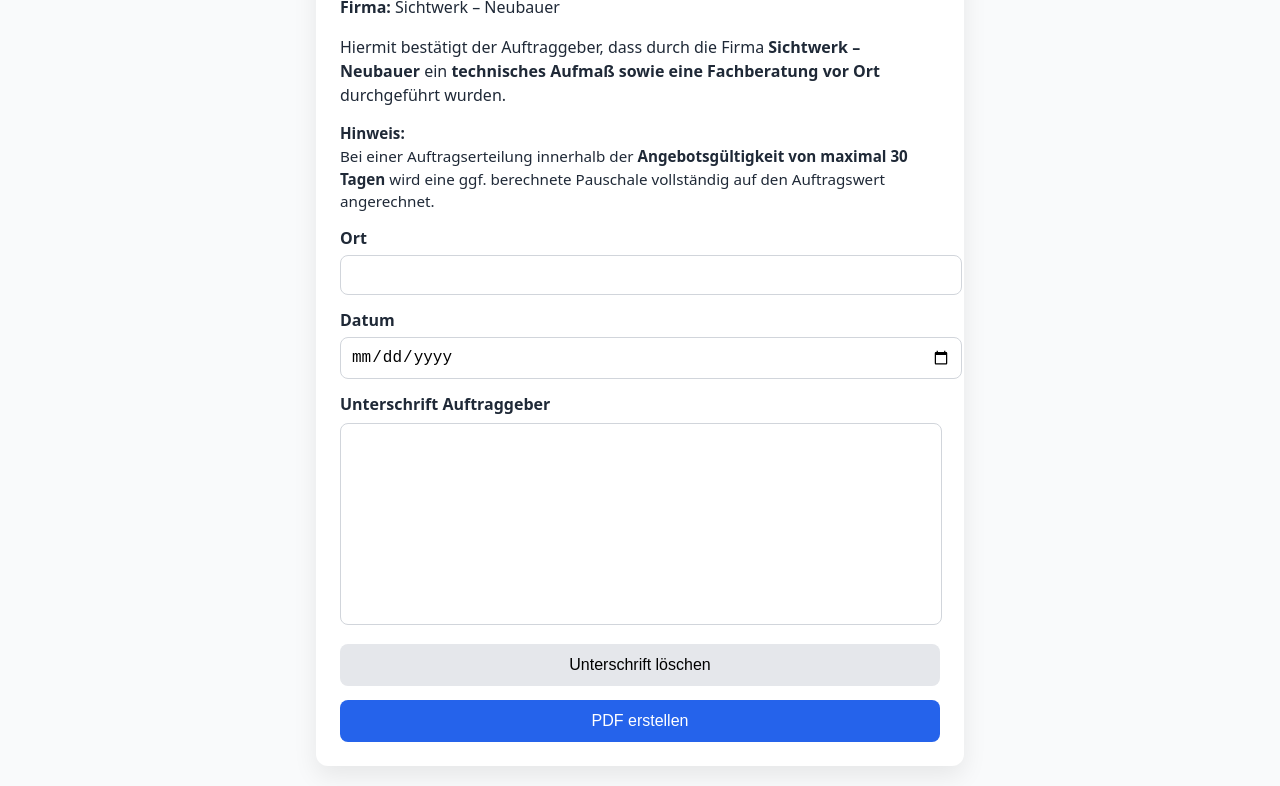
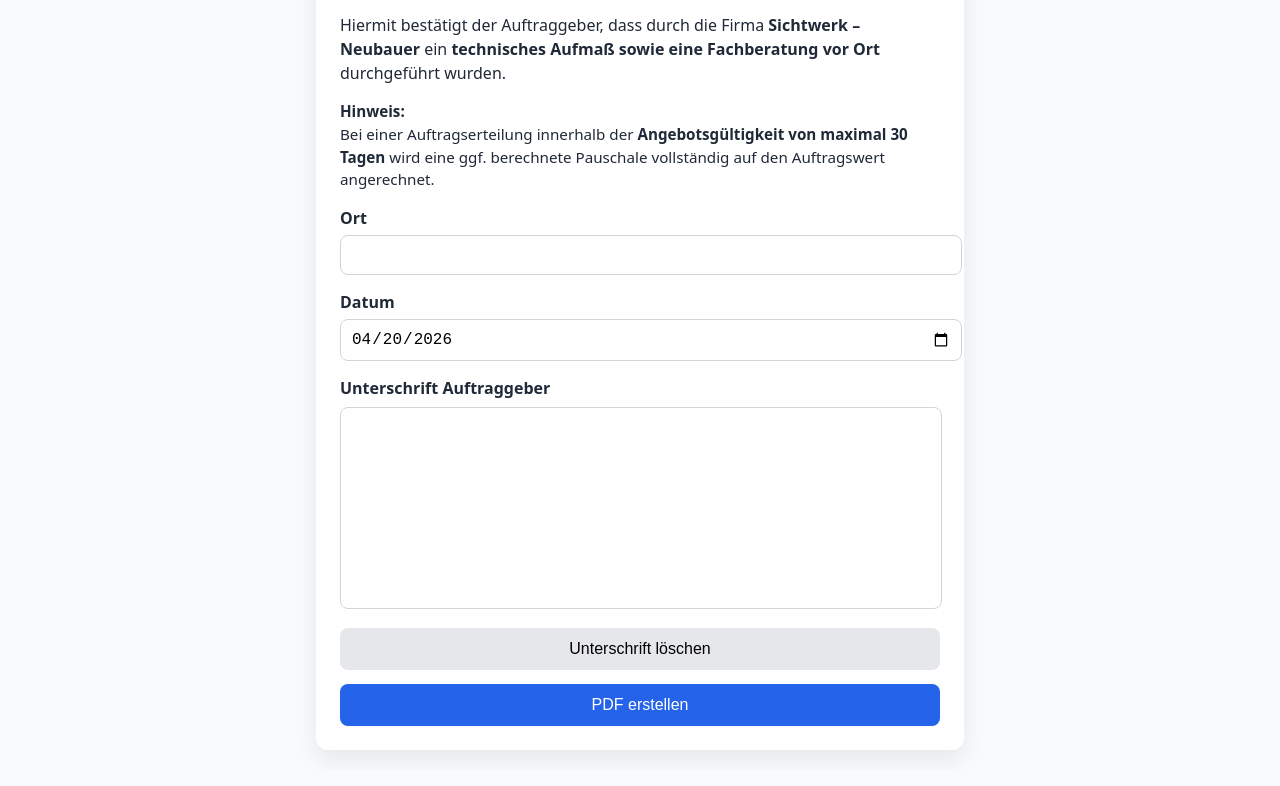
Before and after one commit to swen89gmxde/aufmass-protokoll, a plain HTML site: page index.html in a window 1280 px wide. Shown: the part 144-930 px from the top of the page. Drawn offline with nearby package versions, Linux system fonts and the light colour scheme.

Commit message:
Update index.html

```diff
--- a/index.html
+++ b/index.html
@@ -1,4 +1,3 @@
-
 <!DOCTYPE html>
 <html lang="de">
 <head>
@@ -6,8 +5,9 @@
 <title>Besuchsbestätigung – Technisches Aufmaß</title>
 <meta name="viewport" content="width=device-width, initial-scale=1.0">
 
-https://cdn.jsdelivr.net/npm/signature_pad@4.1.7/dist/signature_pad.umd.min.js
-https://cdn.jsdelivr.net/npm/jspdf@2.5.1/dist/jspdf.umd.min.js>
+<!-- Externe Libraries (KORREKT eingebunden) -->
+<script src="https://cdn.jsdelivr.net/npm/signature_pad@4.1.7/dist/signature_pad.umd.min.js"></script>
+<script src="https://cdn.jsdelivr.net/npm/jspdf@2.5.1/dist/jspdf.umd.min.js"></script>
 
 <style>
 :root {
@@ -47,7 +47,7 @@
 label {
     font-weight: 600;
     display: block;
-    margin-top: 14px;
+    margin-top: 16px;
 }
 
 input {
@@ -107,8 +107,8 @@
 <strong>Hinweis:</strong><br>
 Bei einer Auftragserteilung innerhalb der
 <strong>Angebotsgültigkeit von maximal 30 Tagen</strong>
-wird eine ggf. berechnete Pauschale vollständig auf den Auftragswert
-angerechnet.
+wird eine ggf. berechnete Pauschale vollständig
+auf den Auftragswert angerechnet.
 </p>
 
 <label>Ort</label>
@@ -126,8 +126,10 @@
 </div>
 
 <script>
-const signaturePad = new SignaturePad(document.getElementById("signature"));
+const canvas = document.getElementById("signature");
+const signaturePad = new SignaturePad(canvas);
 
+// heutiges Datum automatisch setzen
 document.getElementById("datum").value =
     new Date().toISOString().split("T")[0];
 
```
